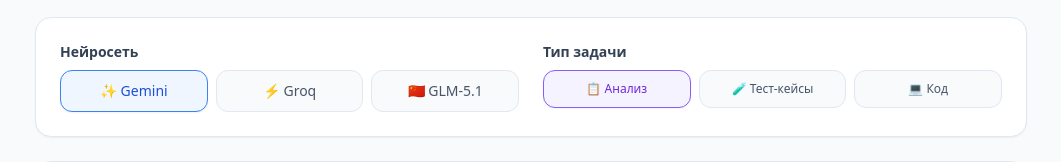
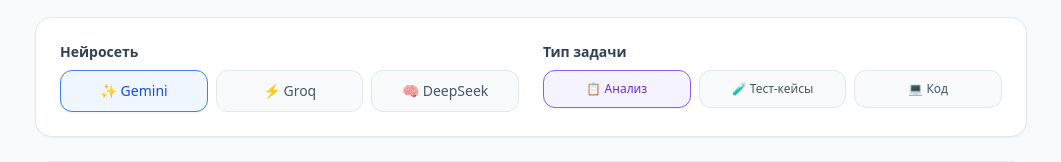
Before and after one commit to AlexeySaraev/QASite, a Next.js app: page / in a window 1280 px wide. Shown: the part 215-377 px from the top of the page, without its empty margins (109-1170 px from the left). Built offline with nearby package versions, Linux system fonts and the light colour scheme.

Commit message:
Update page.tsx

```diff
--- a/app/page.tsx
+++ b/app/page.tsx
@@ -72,14 +72,14 @@
                 ⚡ Groq
               </button>
               <button
-                onClick={() => setModel("glm")}
+                onClick={() => setModel("deepseek")}
                 className={`flex-1 py-2.5 px-3 rounded-xl text-sm font-medium transition-all border ${
-                  model === "glm"
+                  model === "deepseek"
                     ? "bg-blue-50 border-blue-500 text-blue-700 shadow-sm"
                     : "bg-slate-50 border-slate-200 text-slate-600 hover:bg-slate-100"
                 }`}
               >
-                🇨🇳 GLM-5.1
+                🧠 DeepSeek
               </button>
             </div>
           </div>
```
